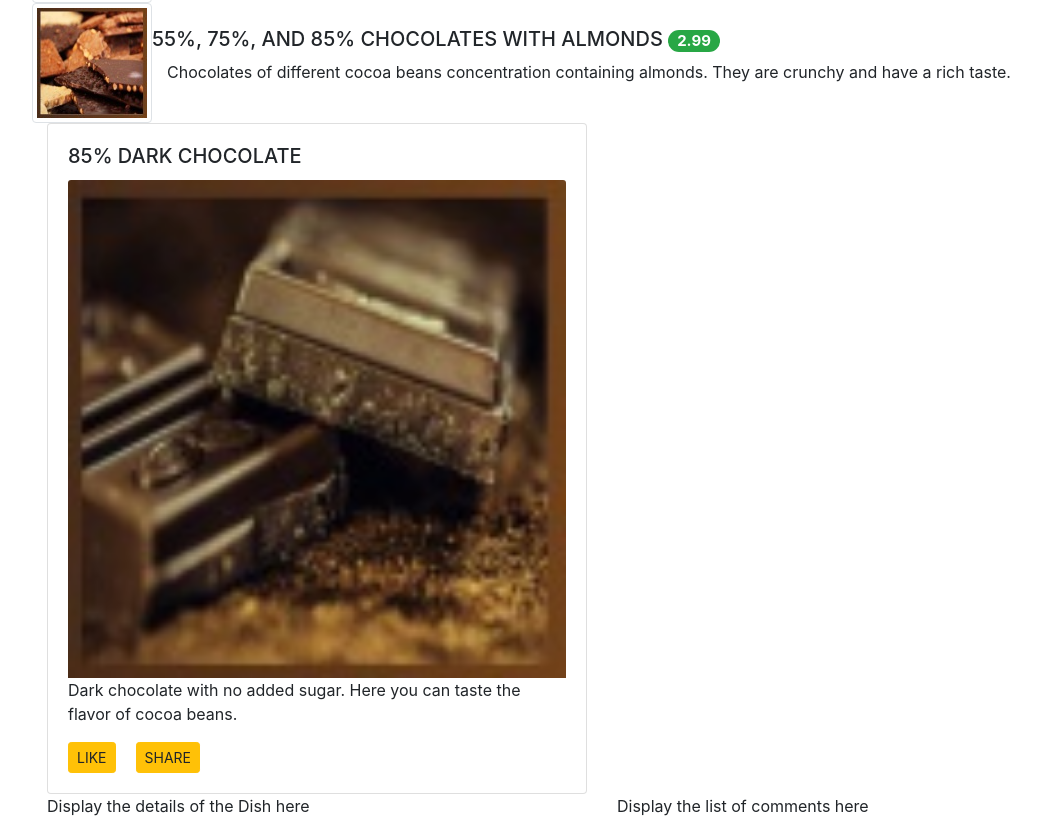
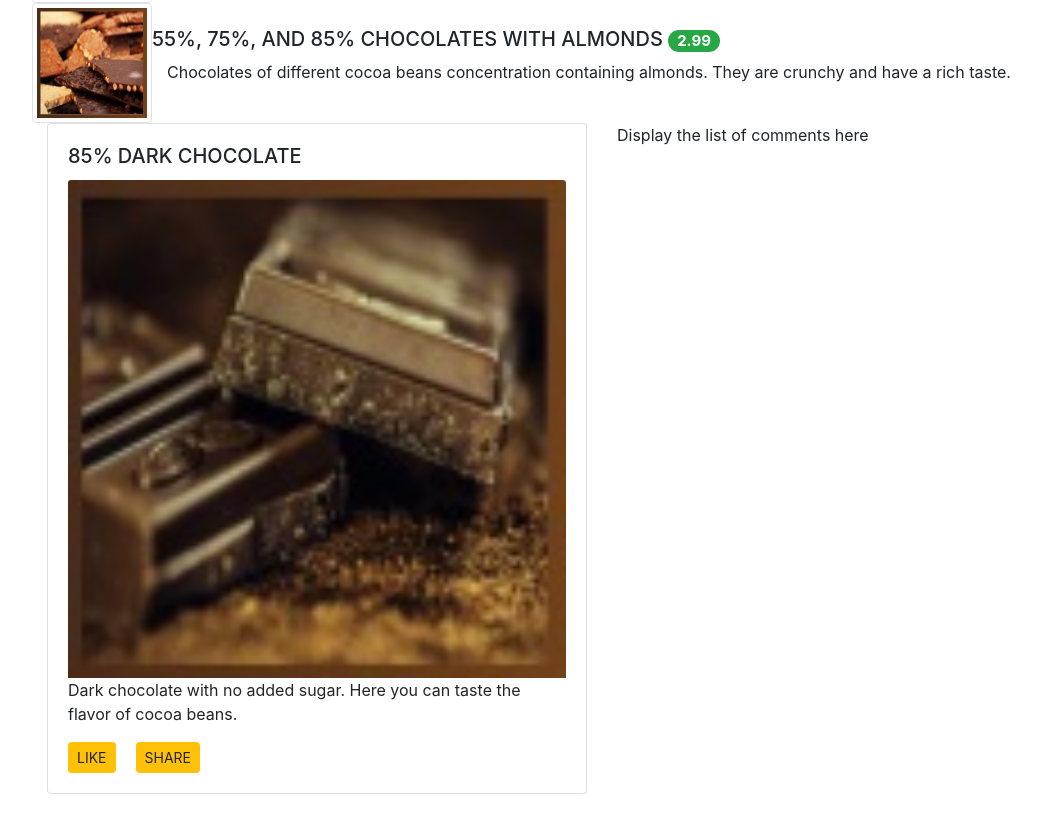
Before and after one commit to gemGreece/AngularProject_NewCLI, an Angular app: page / in a window 1280 px wide. Shown: the part 720-1554 px from the top of the page, without its empty margins (38-1075 px from the left). After the commit the page ends 1514 px from the top, so only its background shows below. Built offline with nearby package versions, Linux system fonts and the light colour scheme.

Commit message:
Angular Assignment 1 Task 2

```diff
--- a/src/app/dishdetail/dishdetail.component.html
+++ b/src/app/dishdetail/dishdetail.component.html
@@ -1,8 +1,25 @@
+
+<!-------------------------------- CARD ----------------------------------------->
 <div class="container">
-  <div class="row">
+
+  <div class="row" *ngIf="dish">
 
     <div class="col-12 col-sm-6">
-      <p>Display the details of the Dish here</p>
+
+      <div class="card">
+
+        <div class="card-body">
+
+          <h5 class="card-title">{{dish.name | uppercase}}</h5>
+          <img class="card-img-top" src={{dish.image}} alt={{dish.name}}>
+          <p class="card-text">{{dish.description}}</p>
+          <a href="#" class="card-link btn btn-warning btn-sm">LIKE</a>
+          <a href="#" class="card-link btn btn-warning btn-sm">SHARE</a>
+
+        </div>
+
+      </div>
+
     </div>
 
     <div class="col-12 col-sm-6">
@@ -10,4 +27,5 @@
     </div>
 
   </div>
+
 </div>
--- a/src/app/dishdetail/dishdetail.component.ts
+++ b/src/app/dishdetail/dishdetail.component.ts
@@ -1,11 +1,53 @@
 import { Component, OnInit } from '@angular/core';
+
+
+
+const DISH = {
+  name: '85% Dark Chocolate',
+  image: '/assets/images/dark85.jpg',
+  category: 'darks',
+  label: 'Hot',
+  price: '4.99',
+  description: 'Dark chocolate with no added sugar. Here you can taste the flavor of cocoa beans.',
+  comments: [
+    {
+      rating: 4,
+      comment: 'I prefer sweet chocolates',
+      author: 'John Smith',
+      date: '2012-10-16T17:57:28.556094Z'
+    },
+    {
+      rating: 5,
+      comment: 'The absolute chocolate!',
+      author: 'Anna Dark',
+      date: '2018-03-03T18:25:09.829Z'
+    },
+    {
+      rating: 5,
+      comment: 'Authentic chocolate!',
+      author: 'Alice Coper',
+      date: '2018-03-03T18:30:55.933Z'
+    },
+    {
+      rating: 4,
+      comment: 'Real chocolate!',
+      author: 'Natassa ReZum',
+      date: '2018-03-03T18:59:47.274Z'
+    },
+  ]
+};
+
 
 @Component({
   selector: 'app-dishdetail',
   templateUrl: './dishdetail.component.html',
   styleUrls: ['./dishdetail.component.css']
 })
+
+
 export class DishdetailComponent implements OnInit {
+
+  dish = DISH;
 
   constructor() { }
 
--- a/src/app/menu/menu.component.html
+++ b/src/app/menu/menu.component.html
@@ -34,29 +34,4 @@
     </div>
   </div>
 
-  <!-------------------------------- CARD ----------------------------------------->
-  <div class="row" *ngIf="selectedDish">
-
-    <div class="col-12 col-sm-6">
-
-      <div class="card">
-
-        <div class="card-body">
-
-          <h5 class="card-title">{{selectedDish.name | uppercase}}</h5>
-          <img class="card-img-top" src={{selectedDish.image}} alt={{selectedDish.name}}>
-          <p class="card-text">{{selectedDish.description}}</p>
-          <a href="#" class="card-link btn btn-warning btn-sm">LIKE</a>
-          <a href="#" class="card-link btn btn-warning btn-sm">SHARE</a>
-
-        </div>
-
-      </div>
-
-    </div>
-
-  </div>
-
-
-
 </div>
```
